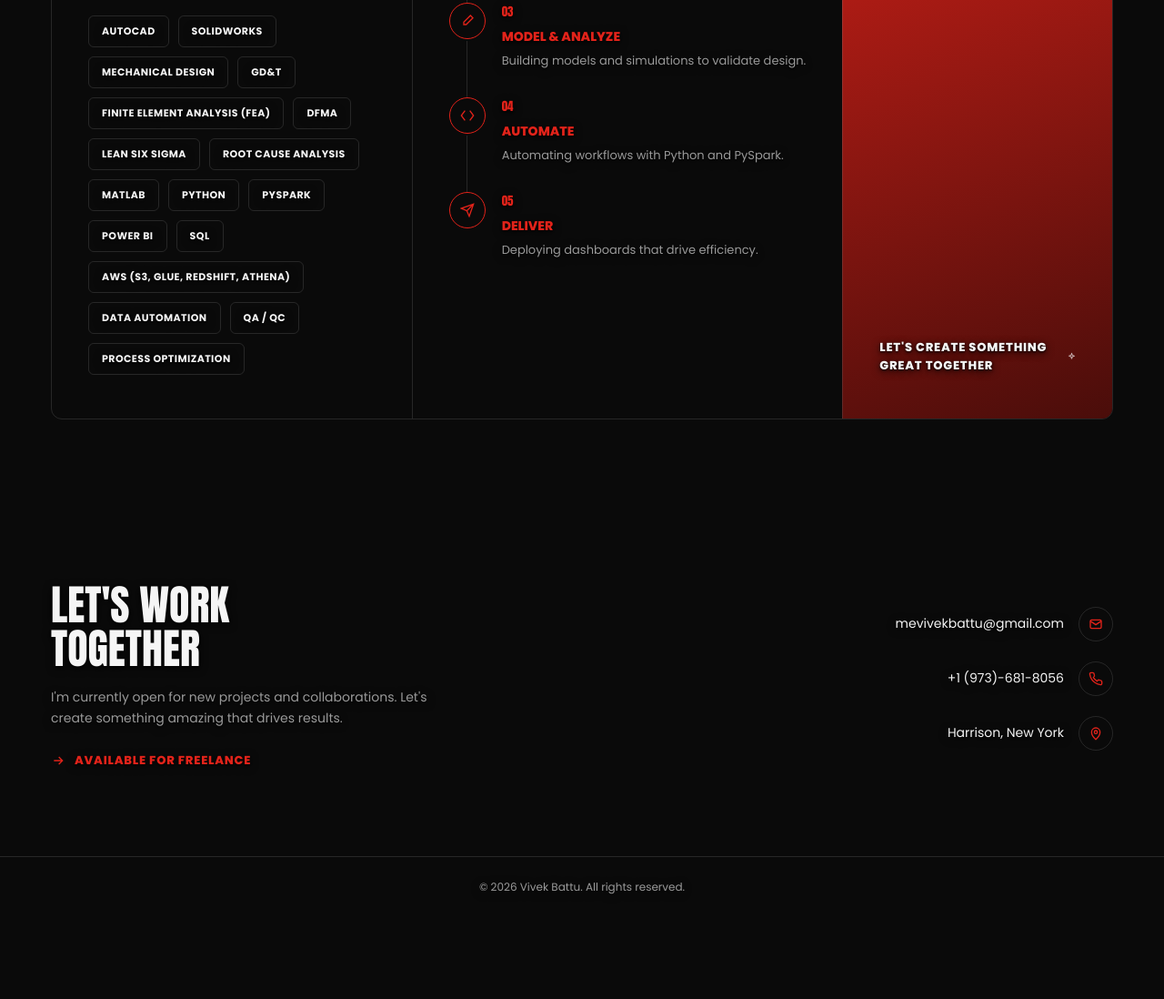
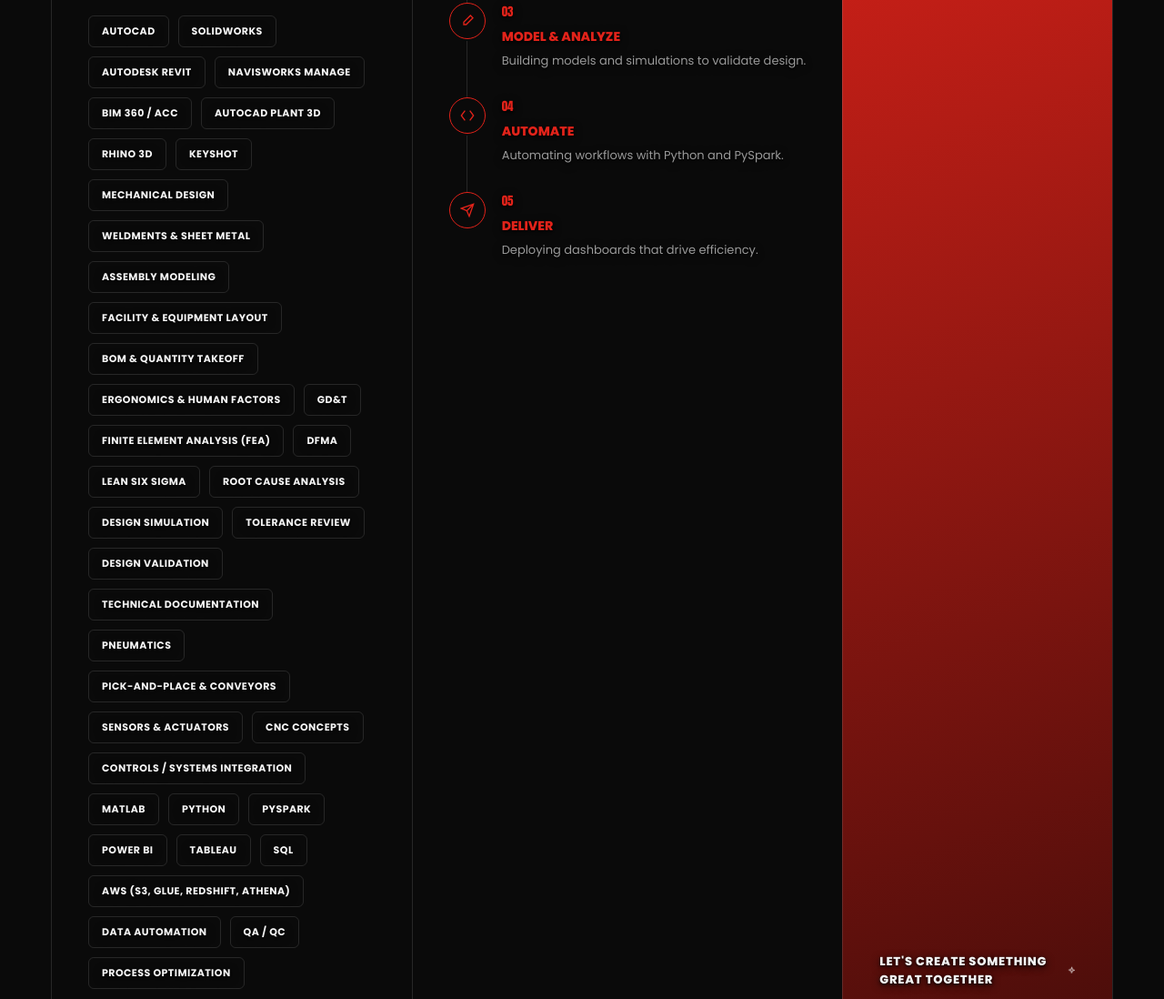
Before and after one commit to Elan3526/vivek-portfolio, a plain HTML site: page index.html in a window 1280 px wide. Shown: the part 5170-6268 px from the top of the page at 91% size. Before the commit the page ends 6178 px from the top, so only its background shows below. Drawn offline with Linux system fonts and the light colour scheme; animation ran at ten frames a second.

Commit message:
Update skills tags to match resume
Co-Authored-By: Claude Sonnet 5.5 <noreply@anthropic.com>
Claude-Session: https://claude.ai/code/session_01C2ZY2QrFZZVCqoeZ5MfEgn

```diff
--- a/index.html
+++ b/index.html
@@ -1394,16 +1394,37 @@
       <div class="skills-tags">
         <span>AutoCAD</span>
         <span>SolidWorks</span>
+        <span>Autodesk Revit</span>
+        <span>Navisworks Manage</span>
+        <span>BIM 360 / ACC</span>
+        <span>AutoCAD Plant 3D</span>
+        <span>Rhino 3D</span>
+        <span>KeyShot</span>
         <span>Mechanical Design</span>
+        <span>Weldments &amp; Sheet Metal</span>
+        <span>Assembly Modeling</span>
+        <span>Facility &amp; Equipment Layout</span>
+        <span>BOM &amp; Quantity Takeoff</span>
+        <span>Ergonomics &amp; Human Factors</span>
         <span>GD&amp;T</span>
         <span>Finite Element Analysis (FEA)</span>
         <span>DFMA</span>
         <span>Lean Six Sigma</span>
         <span>Root Cause Analysis</span>
+        <span>Design Simulation</span>
+        <span>Tolerance Review</span>
+        <span>Design Validation</span>
+        <span>Technical Documentation</span>
+        <span>Pneumatics</span>
+        <span>Pick-and-Place &amp; Conveyors</span>
+        <span>Sensors &amp; Actuators</span>
+        <span>CNC Concepts</span>
+        <span>Controls / Systems Integration</span>
         <span>MATLAB</span>
         <span>Python</span>
         <span>PySpark</span>
         <span>Power BI</span>
+        <span>Tableau</span>
         <span>SQL</span>
         <span>AWS (S3, Glue, Redshift, Athena)</span>
         <span>Data Automation</span>
```
